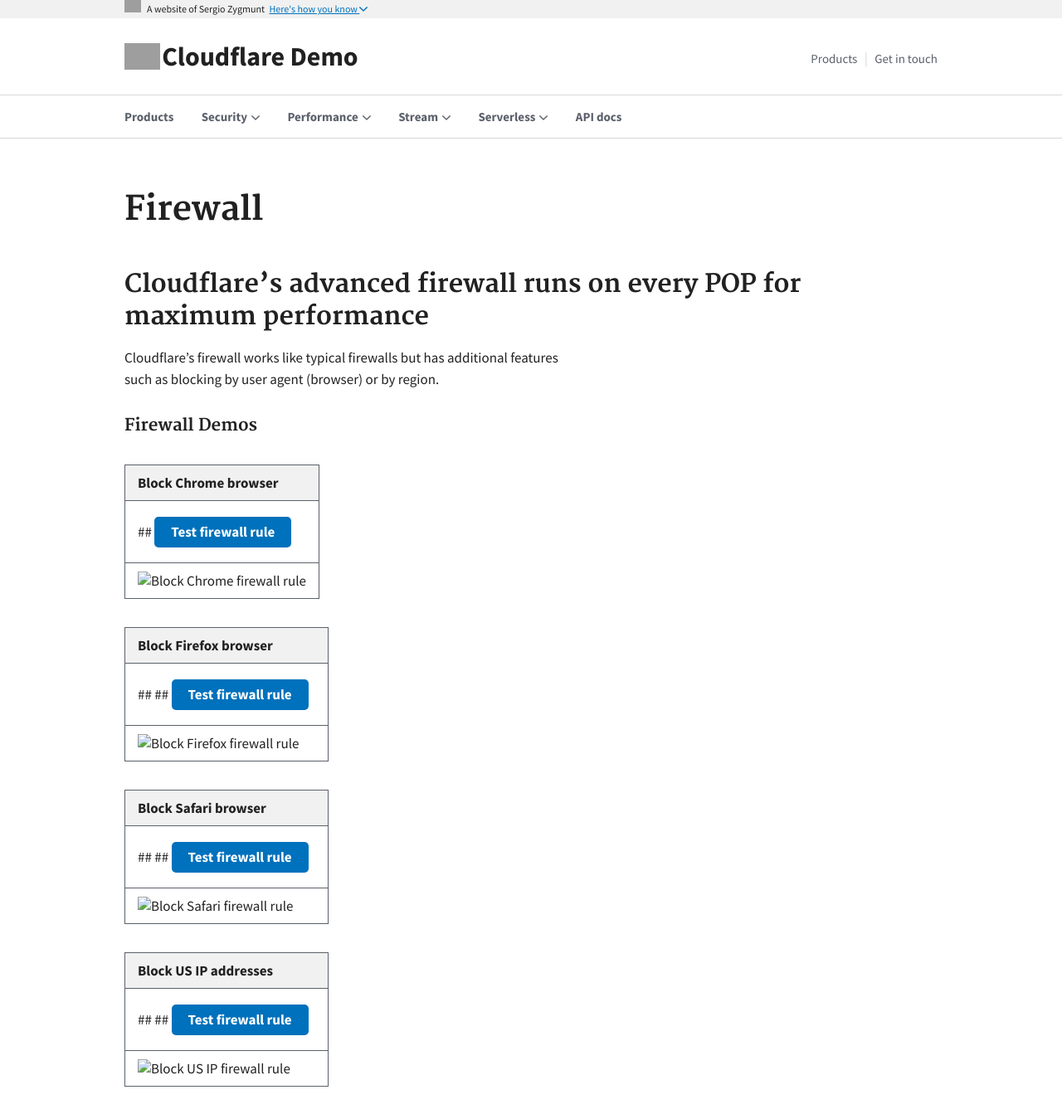
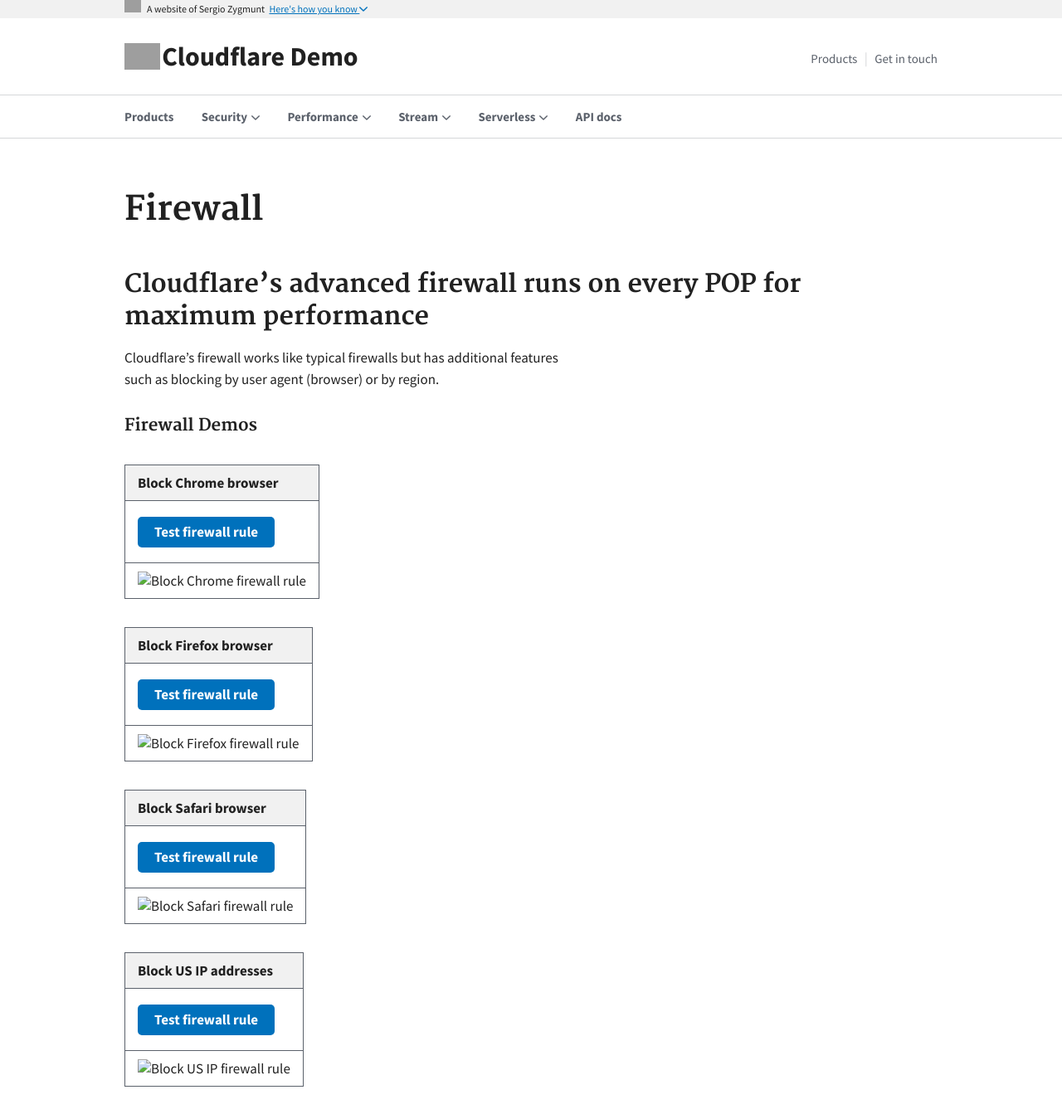
Before and after one commit to sergio-zygmunt-cf-demo/cloudflare-demo, a Jekyll site: the page built from demo/firewall.md, in a window 1280 px wide and 1400 px high. Shown: the top 1349 px of the window at 83% size. Built offline with Jekyll 4.4.1, drawn with Linux system fonts in a browser that asks for light colours; grey boxes are pictures that could not be loaded.

Commit message:
Update firewall.md

```diff
--- a/demo/firewall.md
+++ b/demo/firewall.md
@@ -14,20 +14,20 @@ Cloudflare's firewall works like typical firewalls but has additional features s
 
 | Block Chrome browser |
 |---|
-| ## <button onclick="window.location.href='firewall/block-chrome'" class="">Test firewall rule</button>
+| <button onclick="window.location.href='firewall/block-chrome'" class="">Test firewall rule</button>
 ![Block Chrome firewall rule](https://sergiodemo.com/cdn-cgi/imagedelivery/dHAzaCotabzPiuBsjyNCtA/49eb3baf-0524-411b-62c4-37f82dac2f00/public)  |
 
 | Block Firefox browser |
 |---|
-| ## ## <button onclick="window.location.href='firewall/block-firefox'" class="">Test firewall rule</button>
+| <button onclick="window.location.href='firewall/block-firefox'" class="">Test firewall rule</button>
 ![Block Firefox firewall rule](https://sergiodemo.com/cdn-cgi/imagedelivery/dHAzaCotabzPiuBsjyNCtA/1bed230a-2fdb-4277-920a-40de18b95e00/public)  |
 
 | Block Safari browser |
 |---|
-| ## ## <button onclick="window.location.href='firewall/block-safari'" class="">Test firewall rule</button>
+| <button onclick="window.location.href='firewall/block-safari'" class="">Test firewall rule</button>
 ![Block Safari firewall rule](https://sergiodemo.com/cdn-cgi/imagedelivery/dHAzaCotabzPiuBsjyNCtA/84717761-e943-4c39-6301-63596ad62400/public)  |
 
 | Block US IP addresses |
 |---|
-| ## ## <button onclick="window.location.href='firewall/block-us-ip'" class="">Test firewall rule</button>
+| <button onclick="window.location.href='firewall/block-us-ip'" class="">Test firewall rule</button>
 ![Block US IP firewall rule](https://sergiodemo.com/cdn-cgi/imagedelivery/dHAzaCotabzPiuBsjyNCtA/9aeb24e8-983b-455f-4810-5861fc787500/public)  |
```
